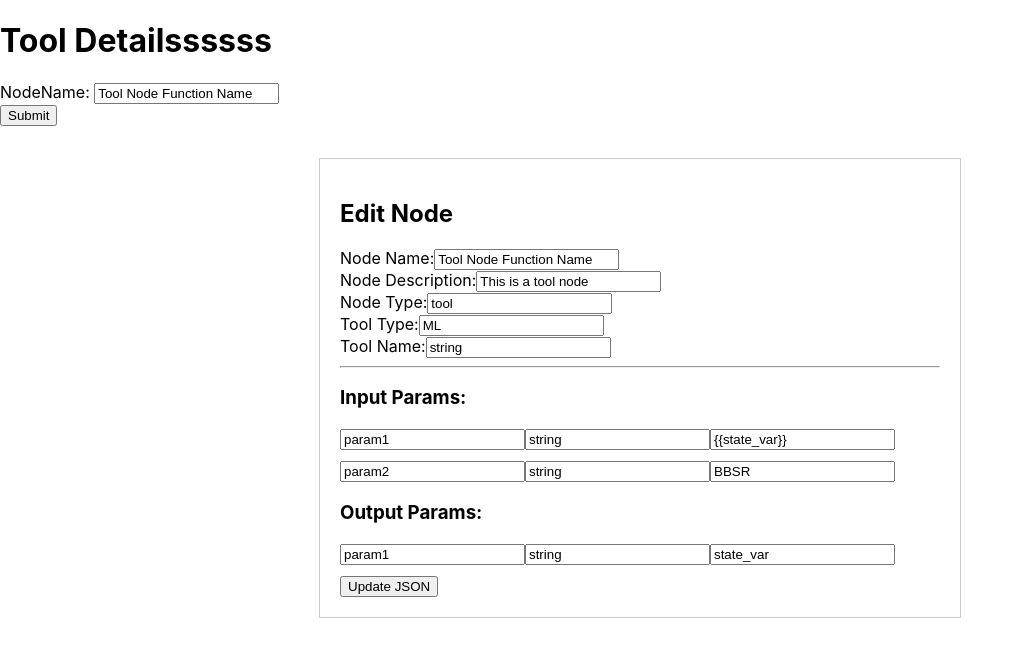
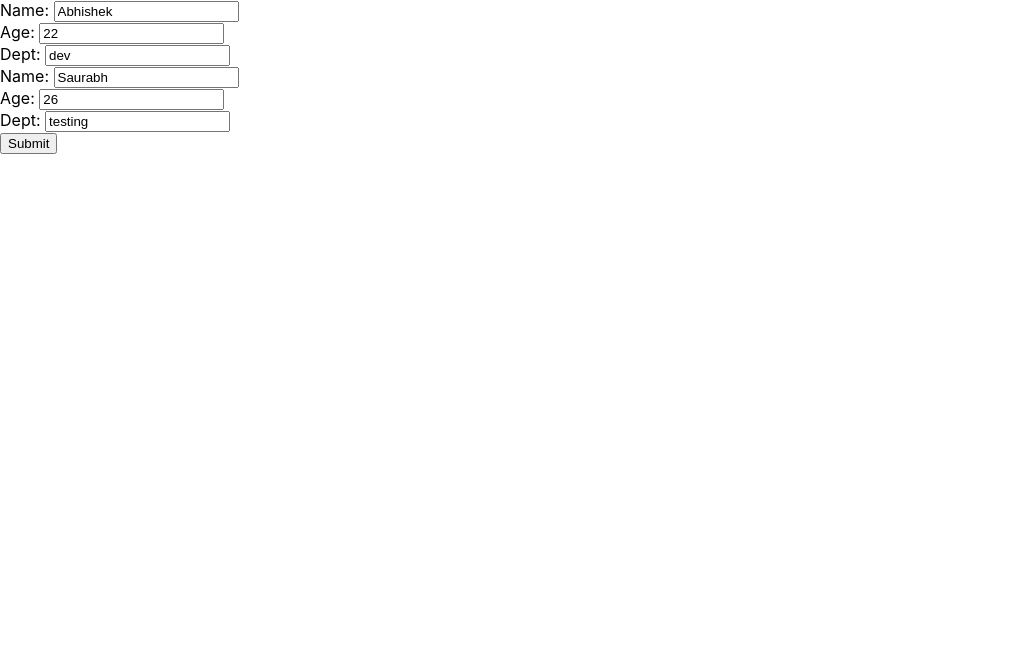
Before and after one commit to abhishekdasz/ToolSelector, a React (Create React App) app: page / in a window 1280 px wide. Shown: the top 656 px of the page, without its empty margins (0-1024 px from the left). Built offline with nearby package versions, Linux system fonts and the light colour scheme.

Commit message:
updated json

```diff
--- a/src/App.js
+++ b/src/App.js
@@ -2,13 +2,15 @@ import React from 'react'
 import ToolDetails from './components/ToolDetails'
 import FormInput from './components/FormInput'
 import EditableDetails from './components/EditableDetails'
+import Prac from './components/prac'
 
 const App = () => {
   return (
     <div>
-      <ToolDetails/>
+      {/* <ToolDetails/> */}
       {/* <FormInput/> */}
-      <EditableDetails/>
+      {/* <EditableDetails/> */}
+      <Prac/>
     </div>
   )
 }
--- a/src/components/ToolDetails.js
+++ b/src/components/ToolDetails.js
@@ -1,35 +1,44 @@
-import React, { useState } from 'react'
-import tooldata from './tooldata.json'
+import React, { useState } from 'react';
+import tooldata from './tooldata.json';
 
 const ToolDetails = () => {
-  const [nodeData,setNodeData] = useState(tooldata.nodes);
-  const [updatedNodeData, setUpdatedNodeData] = useState();
+  const [nodeData, setNodeData] = useState(tooldata.nodes);
 
-  const handleNNameChange = (e) =>{
+  const handleNNameChange = (e, nodeId) => {
     const updatedNName = e.target.value;
-    setUpdatedNodeData = nodeData.map((node)=> {node.node_name=updatedNName})
-  }
-  const handleSubmit = () =>{
 
-  }
+    const updatedNodes = nodeData.map((node) =>
+      node.nodeid === nodeId ? { ...node, node_name: updatedNName } : node
+    );
+
+    setNodeData(updatedNodes);
+  };
+
+  const handleSubmit = () => {
+    console.log('Updated Node Data:', nodeData);
+    alert('Node data submitted!');
+  };
+
   return (
-    <div className='tooldetails-section'>
-        <div className="tooldetails-container">
-          <h1> Tool Detailssssss </h1>
-          {
-            nodeData.map((item)=>(
-              <div className="tools" key={item.nodeid}>
-                <div className="nodename">
-                  <label> NodeName: </label>
-                  <input type="text" value={item.node_name} onChange={handleNNameChange} />
-                </div>
-                <button onClick={handleSubmit}> Submit </button>
-              </div>
-            ))
-          }
-        </div>
+    <div className="tooldetails-section">
+      <div className="tooldetails-container">
+        <h1>Tool Details</h1>
+        {nodeData.map((item) => (
+          <div className="tools" key={item.nodeid}>
+            <div className="nodename">
+              <label>Node Name:</label>
+              <input
+                type="text"
+                value={item.node_name}
+                onChange={(e) => handleNNameChange(e, item.nodeid)}
+              />
+            </div>
+          </div>
+        ))}
+        <button onClick={handleSubmit}>Submit</button>
+      </div>
     </div>
-  )
-}
+  );
+};
 
-export default ToolDetails
+export default ToolDetails;
--- /dev/null
+++ b/src/components/prac.js
@@ -0,0 +1,42 @@
+import React, { useState } from "react";
+import jsonData from "./prac.json";
+
+const Prac = () => {
+  const [initialData] = useState(jsonData);
+  const [formData, setFormData] = useState(jsonData.student);
+
+  const handleChange = (index, e) => {
+    const { name, value } = e.target;
+    const updatedStudents = formData.map((student, i) =>
+        i===index ? { ...student, [name]: value } : student
+    )
+    setFormData(updatedStudents);
+  }
+  const handleSubmit = () => {
+    console.log(formData);
+  }
+
+  return (
+    <div>
+      {formData.map((s, index) => (
+        <div key={index}>
+          <div>
+            <label> Name: </label>
+            <input type="text" name="name" value={s.name} onChange={e => handleChange(index, e)} />
+          </div>
+          <div>
+            <label> Age: </label>
+            <input type="number" name="age" value={s.age} onChange={e => handleChange(index, e)}/>
+          </div>
+          <div>
+            <label> Dept: </label>
+            <input type="text" name="dept" value={s.dept} onChange={e => handleChange(index, e)} />
+          </div>
+        </div>
+      ))}
+      <button onClick={handleSubmit}> Submit </button>
+    </div>
+  );
+};
+
+export default Prac;
--- /dev/null
+++ b/src/components/prac.json
@@ -0,0 +1,14 @@
+{
+    "student": [
+        {
+            "name": "Abhishek",
+            "age": "22",
+            "dept": "dev"
+        },
+        {
+            "name": "Saurabh",
+            "age": "26",
+            "dept": "testing"
+        }
+    ]
+}
```
Also changed, not shown: src/components/EditableDetail.js (added, +63 -0 lines).
